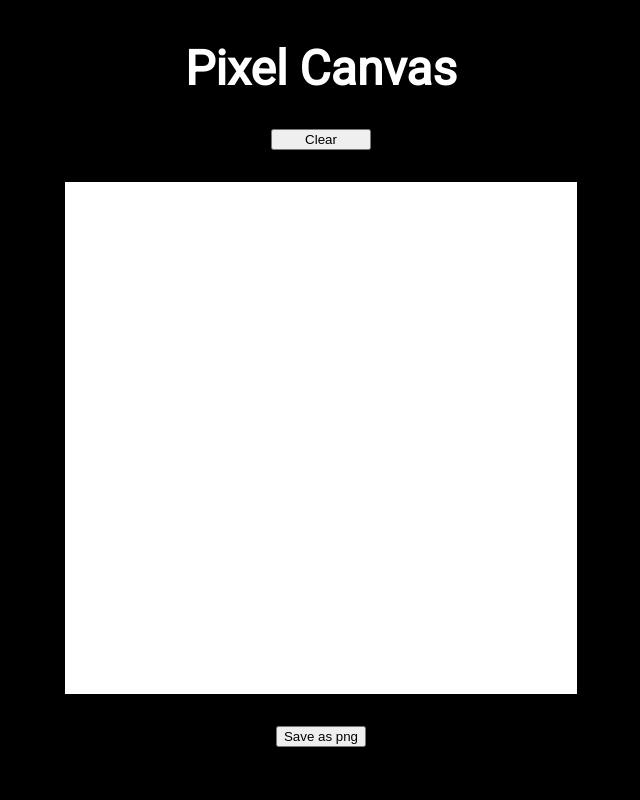
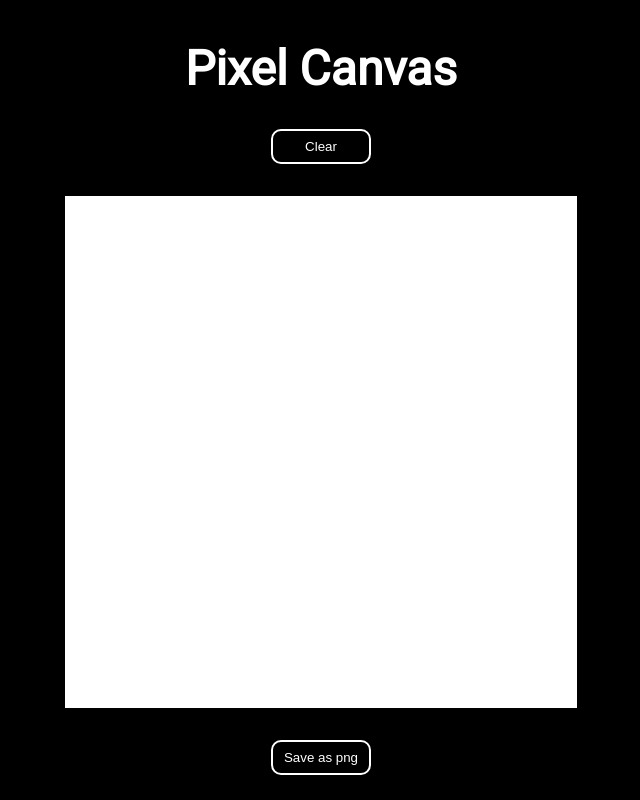
Before and after one commit to S4d3ngineer/pixel-canvas-ts, a React (Vite) app: page / in a window 1280 px wide. Shown: the whole page, without its empty margins (319-959 px from the left). Built offline with nearby package versions, Linux system fonts and the light colour scheme.

Commit message:
Create partial files for buttons and colors

```diff
--- a/src/App.tsx
+++ b/src/App.tsx
@@ -96,7 +96,7 @@ function App() {
     <div className='App'>
       <div className='panel'>
         <h1>Pixel Canvas</h1>
-        <button id='clear' onClick={handleClear}>
+        <button className='btn__primary' onClick={handleClear}>
           Clear
         </button>
       </div>
@@ -107,6 +107,7 @@ function App() {
         gridWidth={blocksHorizontal}
       />
       <button
+        className='btn__primary'
         id='save-img'
         onClick={handleDownloadClick}
         disabled={downloadButton.isDisabled}
--- /dev/null
+++ b/src/styles/_buttons.scss
@@ -0,0 +1,16 @@
+@use 'colors';
+
+.btn__primary {
+  border: 2px solid colors.$secondary;
+  border-radius: 10px;
+  outline: none;
+  width: 100px;
+  padding: 8px 0;
+  background-color: colors.$primary;
+  cursor: pointer;
+  color: #fff;
+  &:hover {
+    background-color: colors.$secondary;
+    color: colors.$primary;
+  }
+}
--- /dev/null
+++ b/src/styles/_colors.scss
@@ -0,0 +1,2 @@
+$primary: #000;
+$secondary: #fff;
--- a/src/styles/global-styles.scss
+++ b/src/styles/global-styles.scss
@@ -1,3 +1,6 @@
+@use 'colors';
+@use 'buttons';
+
 body {
   display: flex;
   justify-content: center;
@@ -14,7 +17,7 @@ body {
   align-items: center;
 }
 
-// TODO make panel separata component
+// TODO make panel separate component
 .panel {
   display: flex;
   flex-direction: column;
@@ -28,10 +31,6 @@ body {
   font-size: 3rem;
 }
 
-#clear {
-  width: 100px;
-}
-
 #save-img {
   margin-top: 2rem;
 }
```
